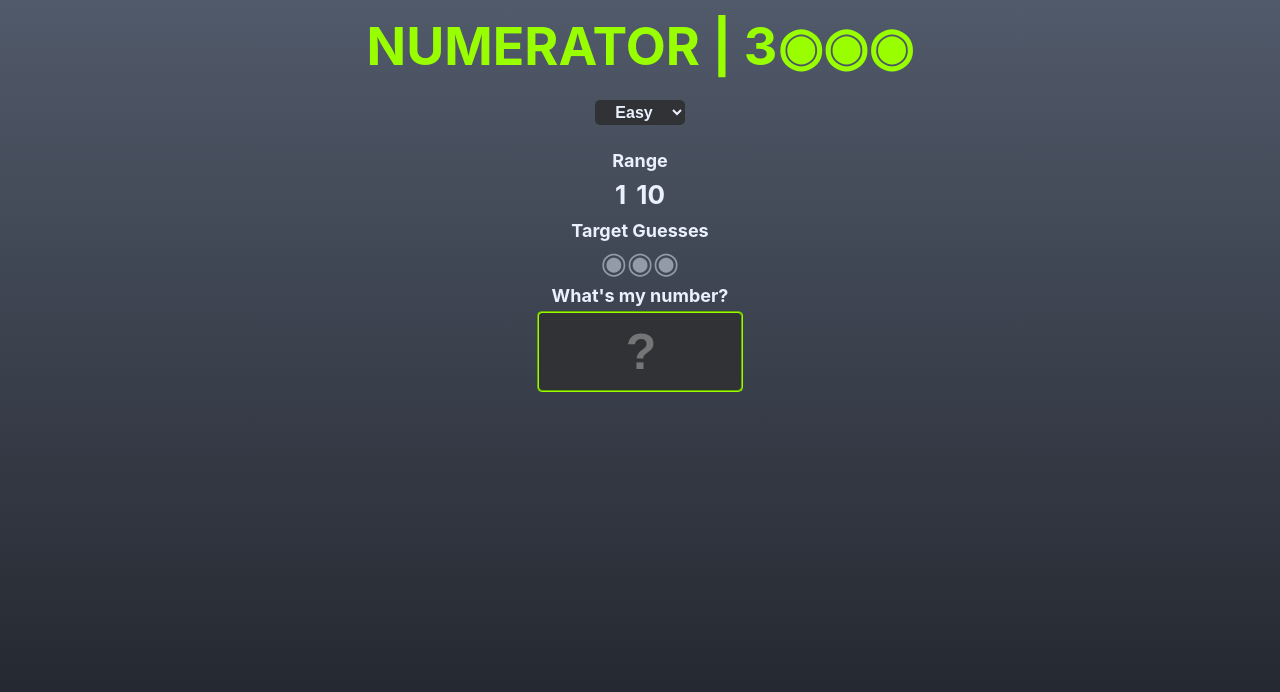
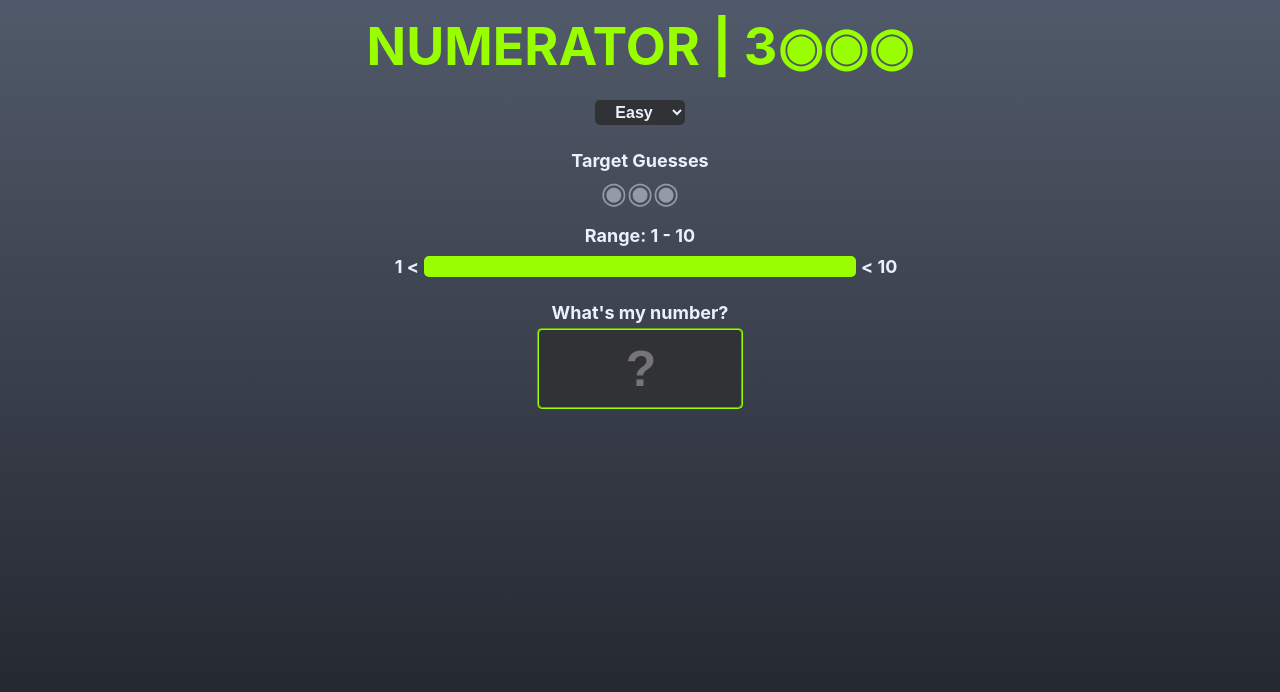
Before and after one commit to jeffstienstra/numerator3000, a React (Create React App) app: page / in a window 1280 px wide. Shown: the top 692 px of the page. Built offline with nearby package versions, Linux system fonts and the light colour scheme.

Commit message:
improve taret guesses and range indicator

```diff
--- a/src/App.css
+++ b/src/App.css
@@ -1,3 +1,8 @@
+
+:root {
+  --too-low-percentage: 0%;
+  --too-high-percentage: 0%;
+}
 
 .App {
   text-align: center;
@@ -41,12 +46,16 @@ input {
   caret-color: rgb(153, 255, 0);
 }
 
+.difficulty {
+  margin-bottom: 25px;
+}
+
 .label {
   margin-bottom: -6px;
 }
 
 .input-field {
-  margin-top: 25px;
+  margin-top: 15px;
 }
 
 .replay-button {
@@ -83,21 +92,54 @@ input {
 .range-indicator-container {
   display: flex;
   justify-content: center;
+  margin-top: 10px;
+}
+
+.range-container {
+  margin-bottom: 25px;
+}
+
+.range-indicator {
+  display: flex;
+  width: 34%;
+  /* background-color: green; */
+  border-radius: 5px;
 }
 
 .low-guess {
+  width: 33%;
+  margin: 0 5px 0 0;
   font-weight: bold;
-  margin: 5px;
+  text-align: right;
+  font-size: 18px;
 }
 
-.guess-indicator {
-  background-color: red;
-  width: 50%;
+.too-low {
+  width: var(--too-low-percentage);
+  /* width: 25%; */
+  background-color: #5f2b2b;
+  border-radius: 5px 0 0 5px;
+}
+
+.green-zone {
+  min-width: 1%;
+  width: calc(100% - (var(--too-low-percentage) + var(--too-high-percentage)));
+  background-color: rgb(153, 255, 0);
+  border-radius: 5px;
+}
+.too-high {
+  width: var(--too-high-percentage);
+  /* width: 25%; */
+  background-color: #5f2b2b;
+  border-radius: 0 5px 5px 0;
 }
 
 .high-guess {
+  width: 33%;
+  margin: 0 0 0 5px;
   font-weight: bold;
-  margin: 5px;
+  text-align: left;
+  font-size: 18px;
 }
 
 
@@ -114,8 +156,18 @@ select {
   border: none;
 }
 
+.target-guesses-container {
+  display: flex;
+  justify-content: center;
+  margin-bottom: 10px;
+}
+
 .target-guesses {
+  /* TODO: fix centering when only 5 icons per row */
+  /* display: flex; */
+  /* justify-content: center; */
   margin: 0 15px 0 15px;
+  width: 150px;
   font-size: 30px;
   overflow: auto;
   word-break: break-all;
--- a/src/components/Logic.js
+++ b/src/components/Logic.js
@@ -11,7 +11,6 @@ function Logic() {
     const [lowGuesses, setLowGuesses] = useState(['1'])
     const [guesses, setGuesses] = useState(0);
     const [secretNumber, setSecretNumber] = useState(undefined)
-
 
     const difficultyOptions = {
         easy: 10, // default
@@ -44,7 +43,6 @@ function Logic() {
 
     const selectVictoryMessage = () => {
         const guessesToTarget = guesses / targetGuesses[difficulty]
-        console.log('guesses / targetGuesses[difficulty]: ', guesses / targetGuesses[difficulty])
         if (guessesToTarget < 0.9) {
             return victoryMessages.excellent
         } else if (guessesToTarget >= 0.9 && guessesToTarget < 1) {
@@ -64,7 +62,7 @@ function Logic() {
 
     // Call this function to create a new randomly generated secret number
     const createSecretNumber = (selectedDifficulty) => {
-        console.log('6. selectedDifficulty', selectedDifficulty)
+        console.log('6. selectedDifficulty value', selectedDifficulty)
         console.log('7. difficultyOptions[selectedDifficulty]', difficultyOptions[selectedDifficulty])
         const secretNumberMax = selectedDifficulty ? selectedDifficulty : difficultyOptions.easy
         const secretNumber = Math.floor(Math.random() * secretNumberMax) + 1
@@ -85,7 +83,7 @@ function Logic() {
 
             if (isFinite(event.target.value)) { // verify presed key is a number
 
-                // Number(currentGuess).toLocaleString("en-US")
+                // Number(currentGuess).toLocaleString('en-US')
                 setCurrentGuess(event.target.value) // if keypress is a number set its value to currentGuess
             } else if (!gameOver) {
                 setFooter(`* numbers only`)
@@ -94,15 +92,46 @@ function Logic() {
         }, [currentGuess] // eslint-disable-line react-hooks/exhaustive-deps
     )
 
+    const setRangeStyle = (style, value) => {
+        console.log('setRange value: ', value)
+
+        // Guess is highest value in range, so show a little inidicator
+        if (value === 'MAX') {
+            console.log('setRange IF BLOCK: ', value)
+            document.documentElement.style.setProperty('--too-high-percentage', '5%')
+        } else if (value === 'RESET') {
+            console.log('setRange IF ELSE BLOCK: ', value)
+            document.documentElement.style.setProperty('--too-low-percentage', '0%')
+            document.documentElement.style.setProperty('--too-high-percentage', '0%')
+        } else {
+            document.documentElement.style.setProperty(style, (value * difficultyOptions[difficulty]) < secretNumber
+                ? `${Math.round(value * 100)}%`
+                : `${Math.round(100 - (value * 100))}%`);
+        }
+    }
+
+    const setLowIndicatorValues = (highestLowGuess) => {
+        const tooLowPercent = +highestLowGuess / +difficultyOptions[difficulty];
+        setRangeStyle('--too-low-percentage', tooLowPercent)
+    }
+
+    const setHighIndicatorValues = (lowestHighGuess) => {
+        if (+lowestHighGuess === +difficultyOptions[difficulty]) {
+            setRangeStyle('--too-high-percentage', 'MAX')
+        } else {
+            const tooHighPercent = +lowestHighGuess / +difficultyOptions[difficulty];
+            setRangeStyle('--too-high-percentage', tooHighPercent)
+        }
+    }
 
     const onEnter = (event) => {
 
-        if (currentGuess === "") return
+        if (currentGuess === '') return
 
         const clearInputField = () => {
             // Clear the input field each time Enter is pressed
             if (event.target.value === currentGuess){
-                event.target.value= "";
+                event.target.value= '';
             }
         }
 
@@ -113,21 +142,23 @@ function Logic() {
             // selectVictoryMessage()
 
         } else if (currentGuess < secretNumber) {
+            setLowIndicatorValues(currentGuess)
             setHint(`${currentGuess} is too low`)
             setGuesses(guesses + 1)
-            setLowGuesses([...lowGuesses, currentGuess].sort((a, b) => {return b-a}))
+            const lowGuessesSorted = ([...lowGuesses, currentGuess].sort((a, b) => {return b-a}))
+            setLowGuesses(lowGuessesSorted)
+            setLowIndicatorValues(lowGuessesSorted[0])
             clearInputField()
-            // console.log('lowGuesses: ', [...lowGuesses, currentGuess].sort((a, b) => {return b-a}))
 
         } else if (currentGuess > secretNumber) {
             setHint(`${currentGuess} is too high`)
             setGuesses(guesses + 1)
-            setHighGuesses([...highGuesses, currentGuess].sort((a, b) => {return a-b}))
+            const highGuessesSorted = [...highGuesses, currentGuess].sort((a, b) => {return a-b})
+            console.log('highGuessesSorted: ', highGuessesSorted)
+            setHighGuesses(highGuessesSorted)
+            setHighIndicatorValues(highGuessesSorted[0])
             clearInputField()
-            // console.log('highGuesses: ', [...highGuesses, currentGuess].sort((a, b) => {return a-b}))
-
         }
-
     }
 
     const initializeHighLowGuesses = (selectedDifficulty) => {
@@ -151,6 +182,8 @@ function Logic() {
         setGameOver(false)
         setHint(`What's my number?`)
         setGuesses(0)
+        setRangeStyle('--too-low-percentage', 'RESET')
+        setRangeStyle('--too-high-percentage', 'RESET')
     }
 
     // Reset the game to default values
@@ -162,6 +195,8 @@ function Logic() {
         setGuesses(0)
         createSecretNumber(difficultyOptions[difficulty]);
         initializeHighLowGuesses()
+        setRangeStyle('--too-low-percentage', 'RESET')
+        setRangeStyle('--too-high-percentage', 'RESET')
     }
 
     useEffect(() => {
@@ -211,18 +246,10 @@ function Logic() {
                     <option value={'insane'}>Insane</option>
                 </select>
             </div>
-                <div className='input-field'>
-                {!gameOver && difficulty && (
-                    <div>
-                        <p>Range</p>
-                        <div className="range-indicator-container">
-                            <div className='low-guess'>{lowGuesses[0]}</div>
-                            <div className='range-indicator'></div>
-                            <div className='high-guess'>{highGuesses[0]}</div>
-                        </div>
-                    </div>
-                )}
+            {!gameOver && (
+                <>
                     <p>Target Guesses</p>
+                    <div className='target-guesses-container'>
                         <div className='target-guesses'>
                             {guesses > 0 && (
                                 [...Array(guesses)].map((span, i) => <span className='red' key={i}>◉</span>)
@@ -231,13 +258,31 @@ function Logic() {
                                 [...Array(targetGuesses[difficulty] - guesses)].map((span, i) => <span className='grey' key={i}>◉</span>)
                             )}
                         </div>
+                    </div>
+                </>
+            )}
+            <div className='input-field'>
+            {!gameOver && difficulty && (
+                <div className='range-container'>
+                    <p>Range: 1 - {difficultyOptions[difficulty]}</p>
+                    <div className='range-indicator-container'>
+                        <div className='low-guess'>{lowGuesses[0]} &#60;</div>
+                        <div className='range-indicator'>
+                            <div className='too-low'></div>
+                            <div className='green-zone' id='green-zone'></div>
+                            <div className='too-high' id='too-high'></div>
+                        </div>
+                        <div className='high-guess'>&#60; {highGuesses[0]}</div>
+                    </div>
+                </div>
+            )}
             {!gameOver && difficulty && (
                 <>
                     <p>{hint}</p>
                     <input
                         autoFocus
                         className='number-input'
-                                name="number-input"
+                        name='number-input'
                         type='text'
                         placeholder='?'
                         value={currentGuess}
@@ -252,7 +297,6 @@ function Logic() {
             {gameOver && (
                 <p>{selectVictoryMessage()}</p>
             )}
-
             </div>
             {gameOver && (
                 <div className='replay-button'>
```
Lines whose indentation alone changed are shown as unchanged.
